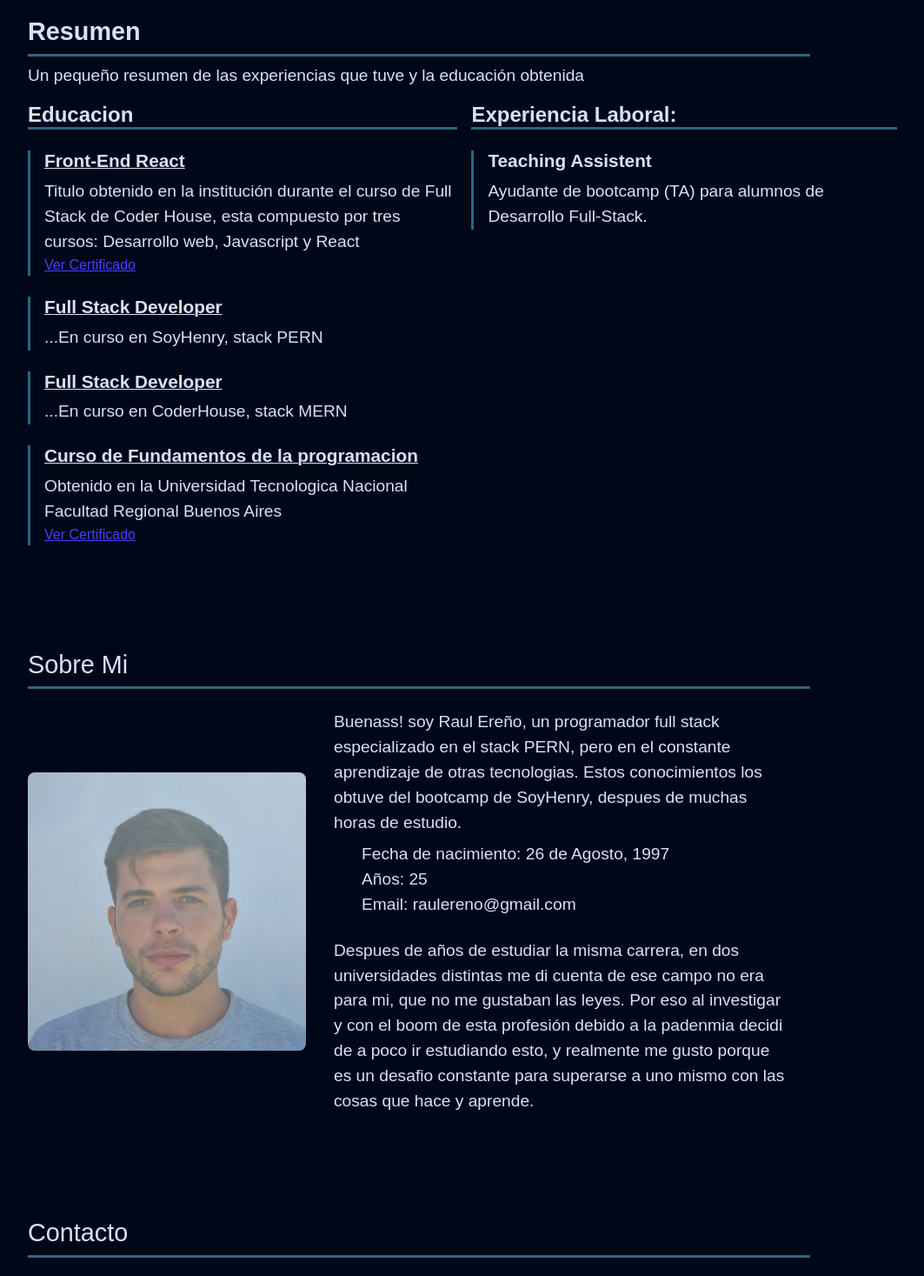
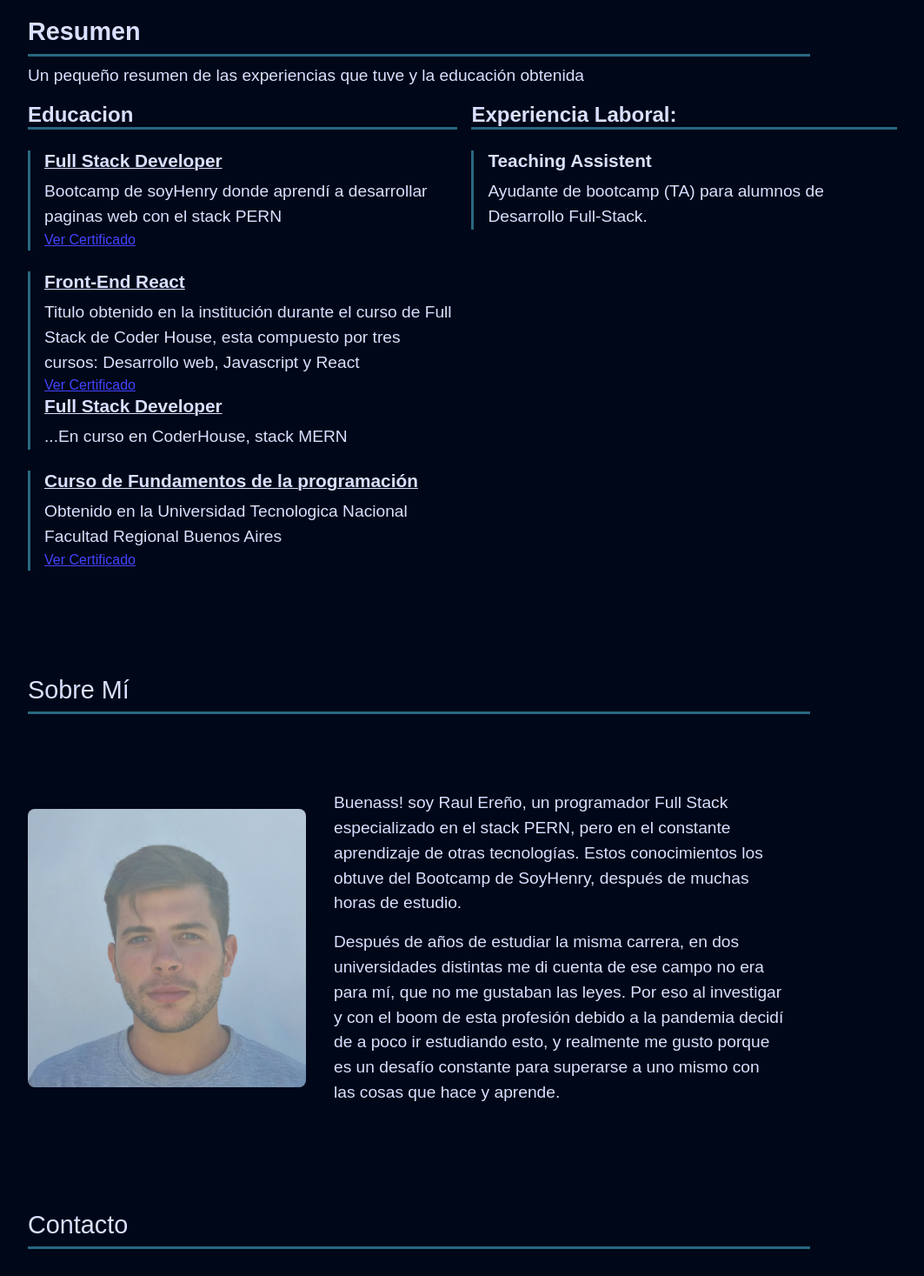
Before and after one commit to raulereno/portfolio2.0, a React (Create React App) app: page / in a window 1280 px wide. Shown: the part 1330-2797 px from the top of the page at 87% size, without its empty margins (148-1211 px from the left). Built offline with nearby package versions, Linux system fonts and the light colour scheme.

Commit message:
arreglando algunos errores de ortografia y solucionando bug del nav que tenia que ver con css

```diff
--- a/src/components/main/Navbar/Navbar.jsx
+++ b/src/components/main/Navbar/Navbar.jsx
@@ -59,7 +59,7 @@ const Navbar = ({ showNav, setShowNav }) => {
               <svg xmlns="http://www.w3.org/2000/svg" viewBox="0 0 448 512">
                 <path d="M272 304h-96C78.8 304 0 382.8 0 480c0 17.67 14.33 32 32 32h384c17.67 0 32-14.33 32-32C448 382.8 369.2 304 272 304zM48.99 464C56.89 400.9 110.8 352 176 352h96c65.16 0 119.1 48.95 127 112H48.99zM224 256c70.69 0 128-57.31 128-128c0-70.69-57.31-128-128-128S96 57.31 96 128C96 198.7 153.3 256 224 256zM224 48c44.11 0 80 35.89 80 80c0 44.11-35.89 80-80 80S144 172.1 144 128C144 83.89 179.9 48 224 48z" />
               </svg>
-              <span className="about">Sobre mi</span>
+              <span className="about">Sobre mí</span>
             </a>
           </li>
           <li
--- a/src/components/main/about/About.jsx
+++ b/src/components/main/about/About.jsx
@@ -3,28 +3,24 @@ import React from "react";
 const About = () => {
   return (
     <section id="container_about">
-      <h2>Sobre Mi</h2>
+      <h2>Sobre Mí</h2>
 
       <div className="info_about">
         <img src="./assets/FOTO-CV.jpeg" alt="" />
         <div>
           <p>
-            Buenass! soy Raul Ereño, un programador full stack especializado en
+            Buenass! soy Raul Ereño, un programador Full Stack especializado en
             el stack PERN, pero en el constante aprendizaje de otras
-            tecnologias. Estos conocimientos los obtuve del bootcamp de
-            SoyHenry, despues de muchas horas de estudio.
+            tecnologías. Estos conocimientos los obtuve del Bootcamp de
+            SoyHenry, después de muchas horas de estudio.
           </p>
-          <ul>
-            <li>Fecha de nacimiento: 26 de Agosto, 1997</li>
-            <li>Años: 25</li>
-            <li>Email: raulereno@gmail.com</li>
-          </ul>
+
           <p>
-            Despues de años de estudiar la misma carrera, en dos universidades
-            distintas me di cuenta de ese campo no era para mi, que no me
+            Después de años de estudiar la misma carrera, en dos universidades
+            distintas me di cuenta de ese campo no era para mí, que no me
             gustaban las leyes. Por eso al investigar y con el boom de esta
-            profesión debido a la padenmia decidi de a poco ir estudiando esto,
-            y realmente me gusto porque es un desafio constante para superarse a
+            profesión debido a la pandemia decidí de a poco ir estudiando esto,
+            y realmente me gusto porque es un desafío constante para superarse a
             uno mismo con las cosas que hace y aprende.
           </p>
         </div>
--- a/src/components/main/contact/Contact.jsx
+++ b/src/components/main/contact/Contact.jsx
@@ -2,6 +2,7 @@
 import React, { useRef, useState } from "react";
 import emailjs from "@emailjs/browser";
 import { validate, validateForm } from "./validate";
+import Swal from "sweetalert2";
 
 const SERVICE_ID = process.env.REACT_APP_SERVICE_ID;
 const TEMPLATE_ID = process.env.REACT_APP_TEMPLATE_ID;
@@ -38,6 +39,12 @@ const Contact = () => {
         user_email: "",
         user_subject: "",
         message: "",
+      });
+      Swal.fire({
+        icon: "success",
+        text: "Su email ha sido enviado, en la brevedad le estare contestando.",
+        background: "#000718",
+        color: "white",
       });
     }
     console.log(errors);
--- a/src/components/main/contact/validate.js
+++ b/src/components/main/contact/validate.js
@@ -2,11 +2,7 @@ export const validate = (input) => {
   let errors = {};
 
   if (!input.user_name) {
-  } else if (
-    !/^[a-zA-ZÀ-ÿ\u00f1\u00d1]+(\s*[a-zA-ZÀ-ÿ\u00f1\u00d1])[a-zA-ZÀ-ÿ\u00f1\u00d1 ]+$/i.test(
-      input.user_name
-    )
-  ) {
+  } else if (!/^[a-zA-ZÀ-ÿ\u00f1\u00d1 ]+$/i.test(input.user_name)) {
     errors.user_name = "Su nombre no puede contener numeros";
   }
   if (!input.user_email) {
--- a/src/components/main/portfolio/Portfolio.jsx
+++ b/src/components/main/portfolio/Portfolio.jsx
@@ -1,17 +1,14 @@
-import React, { useState } from "react";
+import React from "react";
 import Proyectos from "./proyectos/Proyectos";
 import { projects } from "./projects";
-import FsLightbox from "fslightbox-react";
-import DetailProyects from "./proyectosDetail/DetailProyects";
-import GLightbox from "glightbox";
 
 const Portfolio = () => {
   return (
     <section id="container_portfolio">
       <h2 className="portfolio_title">Portfolio</h2>
       <p className="portfolio_text">
-        Un pequeño resumen de los proyectos que realice y cuales tecnologias
-        implemente
+        Proyectos que realice y cuales tecnologías implemente en cada uno de
+        estos proyectos.
       </p>
       <div className="container_projects">
         {projects.map((e, i) => {
--- a/src/components/main/resume/Resume.jsx
+++ b/src/components/main/resume/Resume.jsx
@@ -17,6 +17,22 @@ const Resume = () => {
           <ul>
             <li>
               <h4>
+                <b>Full Stack Developer</b>
+              </h4>
+              <p>
+                Bootcamp de soyHenry donde aprendí a desarrollar paginas web con
+                el stack PERN
+              </p>
+              <a
+                href="https://certificates.soyhenry.com/cert?id=236bee14-f685-4331-b118-5b0609495d0e"
+                target="_blank"
+                rel="noopener noreferrer"
+              >
+                Ver Certificado
+              </a>
+            </li>
+            <li>
+              <h4>
                 <b>Front-End React</b>
               </h4>
               <p>
@@ -31,14 +47,7 @@ const Resume = () => {
               >
                 Ver Certificado
               </a>
-            </li>
-            <li>
-              <h4>
-                <b>Full Stack Developer</b>
-              </h4>
-              <p>...En curso en SoyHenry, stack PERN</p>
-            </li>
-            <li>
+
               <h4>
                 <b>Full Stack Developer</b>
               </h4>
@@ -46,7 +55,7 @@ const Resume = () => {
             </li>
             <li>
               <h4>
-                <b>Curso de Fundamentos de la programacion</b>
+                <b>Curso de Fundamentos de la programación</b>
               </h4>
               <p>
                 Obtenido en la Universidad Tecnologica Nacional Facultad
--- a/src/styles/_about.scss
+++ b/src/styles/_about.scss
@@ -13,6 +13,7 @@
 
   .info_about {
     display: flex;
+    margin-top: 80px;
     img {
       width: 20rem;
       height: 20rem;
--- a/src/styles/_landing.scss
+++ b/src/styles/_landing.scss
@@ -118,6 +118,7 @@
       img {
         width: 100%;
         opacity: 0.4;
+        height: 100vh;
       }
     }
   }
--- a/src/styles/_navbar.scss
+++ b/src/styles/_navbar.scss
@@ -40,8 +40,8 @@
         }
         &:hover {
           background-color: $secondary-color;
-          border-radius: 25px;
-          width: 7rem;
+          border-radius: 20px;
+          width: 110px;
           cursor: pointer;
           svg {
             fill: #dae0ff;
@@ -57,7 +57,7 @@
           display: block;
         }
       }
-      .scrollto.active {
+      .active {
         background-color: $secondary-color;
       }
     }
@@ -71,12 +71,15 @@
       width: 0;
       ul {
         width: 0;
-        li {
+        .scrollto,
+        .scrollto.active {
+          display: none;
           width: 0;
           margin: 0;
           padding: 0;
           span {
             width: 0;
+            display: none;
           }
           svg {
             width: 0;
@@ -96,11 +99,12 @@
         justify-content: center;
         ul {
           width: auto;
-          .resumenNav {
+          .scrollto.resumenNav {
             display: none;
           }
-          li,
-          .scrollto.active {
+          .scrollto {
+            display: flex;
+
             width: 180px;
             border-radius: 25px;
             margin: 15px;
```
